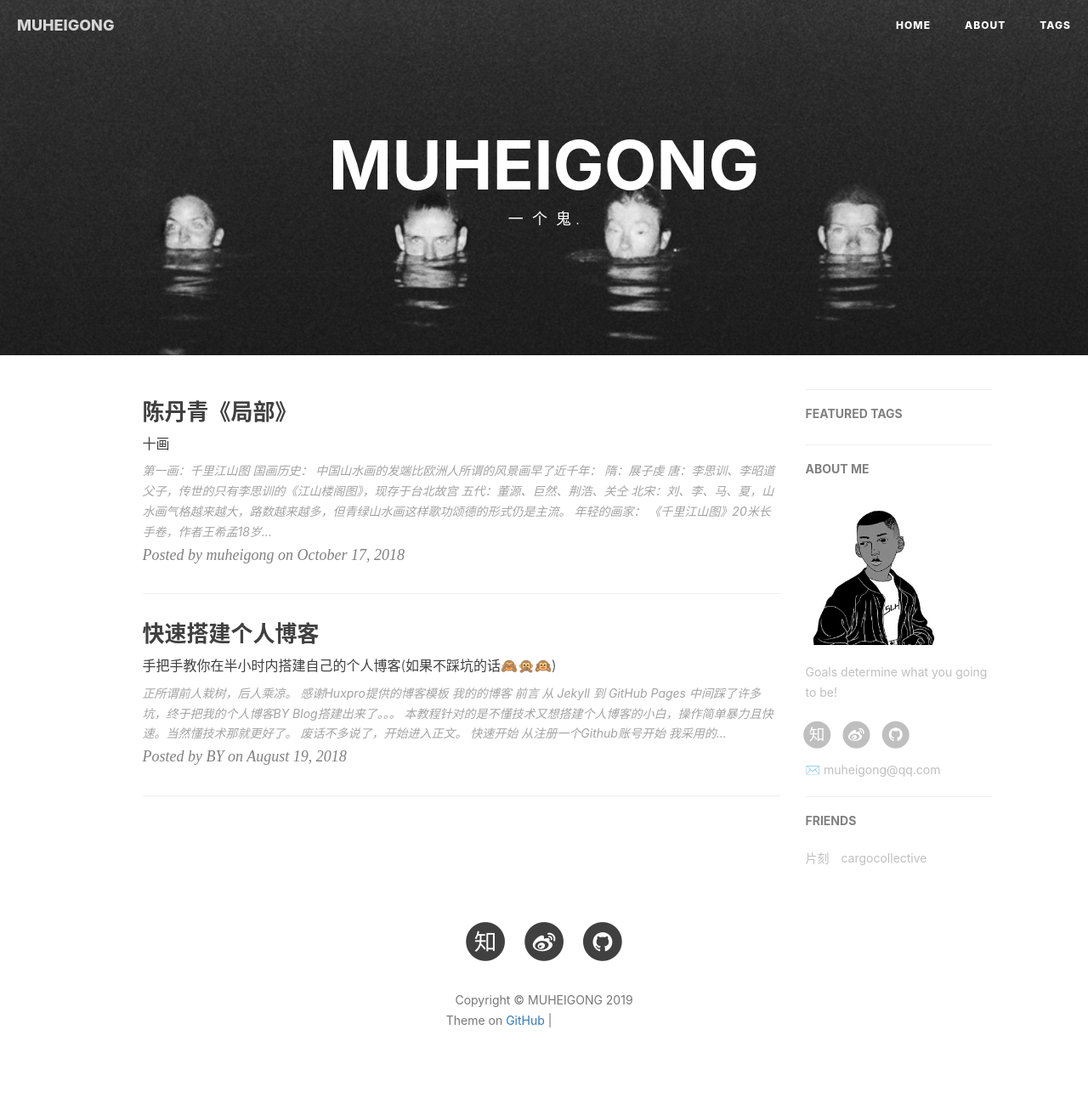
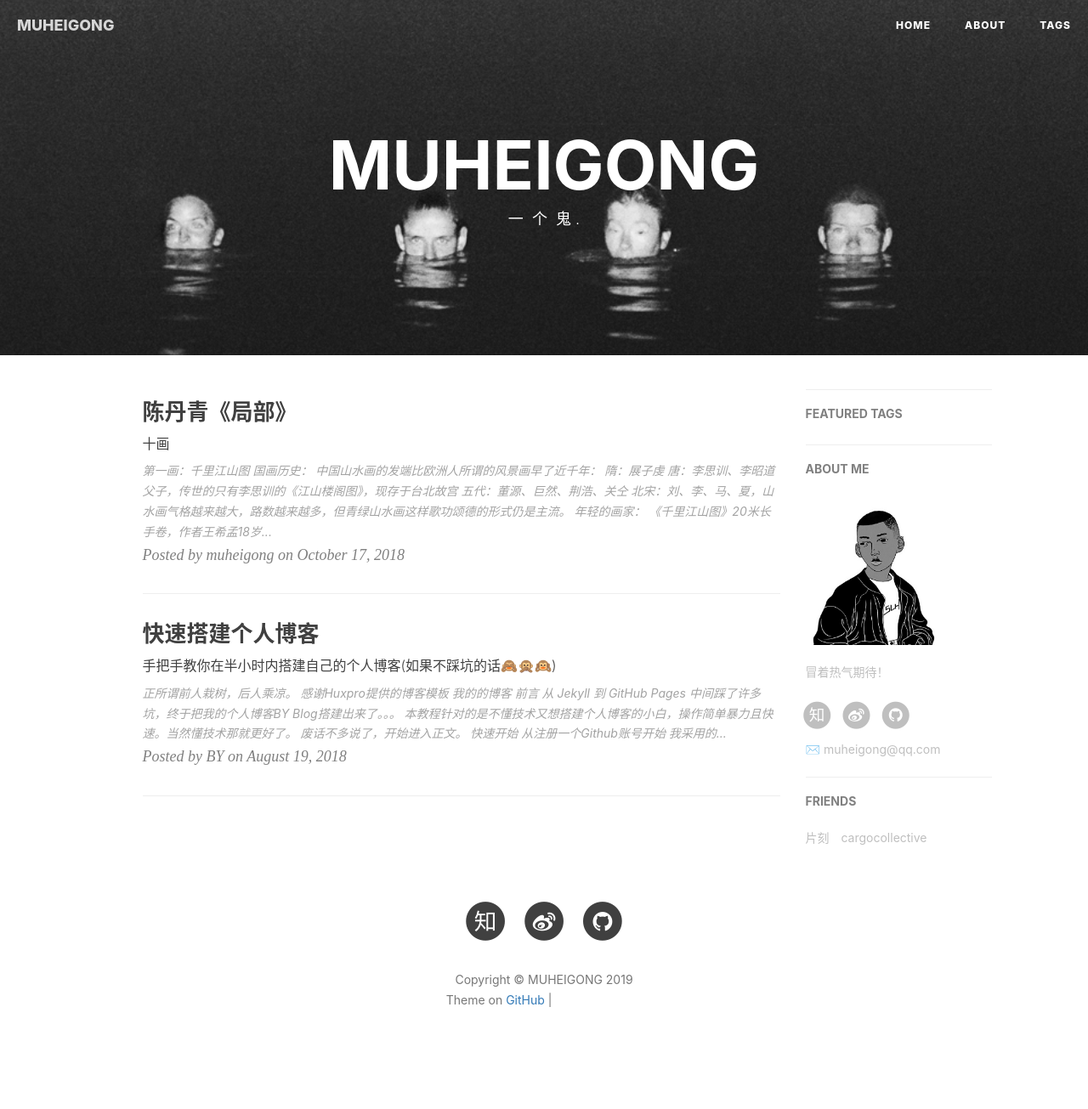
Before and after one commit to MUHEIGONG/muheigong.github.io, a Jekyll site: the page built from index.html, in a window 1280 px wide. Shown: the whole page at 85% size. Built offline with Jekyll 4.4.1, drawn with Linux system fonts in a browser that asks for light colours; nearby versions of some CDN libraries; the list of posts is cut into pages by our own code; comment, search, counter and statistics services are not loaded; after the commit the page ends 1281 px from its top, so only the background shows below that; grey boxes are pictures that could not be loaded.

Commit message:
Update _config.yml

```diff
--- a/_config.yml
+++ b/_config.yml
@@ -3,7 +3,7 @@
 SEOTitle: MUHEIGONG
 header-img: img/post-bg-desk2.png
 email: muheigong@qq.com
-description:  "每个胜利背后都有许多尝试"
+description:  "冒着热气期待！"
 keyword: "MHG, MUHEIGONG Blog, 木黑公的博客, muheigong"
 url: "http://muheigong.github.io"          # your host, for absolute URL
 baseurl: ""      # for example, '/blog' if your blog hosted on 'host/blog'
@@ -11,7 +11,7 @@
 
 # Sidebar settings
 sidebar: true                           # whether or not using Sidebar.
-sidebar-about-description: "Goals determine what you going to be!"
+sidebar-about-description: "冒着热气期待！"
 sidebar-avatar: img/avatar-by.jpg      # use absolute URL, seeing it's used in both `/` and `/about/`
 
 
```
